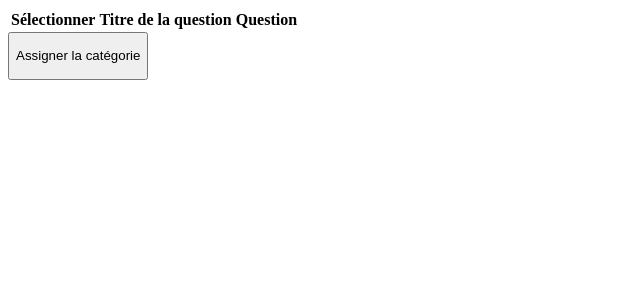
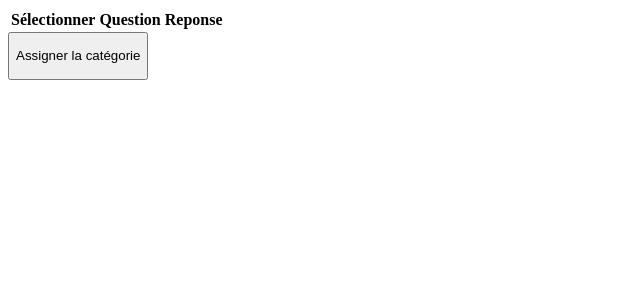
Before and after one commit to Simon-Herminet/memorii, a PHP site: page /questionWithoutCategory.php?id=1 in a window 1280 px wide. Shown: the top 300 px of the page, without its empty margins (0-640 px from the left). Run offline with PHP 8.4, Linux system fonts and the light colour scheme; data that the repository does not hold is empty.

Commit message:
retrait titre question, ajout catégorie a la place

```diff
--- a/Views/question/addQuestion.php
+++ b/Views/question/addQuestion.php
@@ -45,6 +45,7 @@
                     <h4>Catégorie :</h4>
                 </label>
                 <select id="category" class="catSelect" name="category_id">
+                    <option value="">Sélectionner une catégorie (facultatif)</option>
                     <?php foreach ($categories as $list) : ?>
                         <p>
                             <option value="<?php echo $list['id_category']; ?>">
--- a/Views/question/questionWithoutCategory.php
+++ b/Views/question/questionWithoutCategory.php
@@ -12,10 +12,10 @@ $title = "Ajouter des questions à la catégorie";
                     <p>Sélectionner</p>
                 </th>
                 <th>
-                    <p>Titre de la question</p>
+                    <p>Question</p>
                 </th>
                 <th>
-                    <p>Question</p>
+                    <p>Reponse </p>
                 </th>
             </tr>
         </thead>
@@ -26,14 +26,15 @@ $title = "Ajouter des questions à la catégorie";
                     <td class="tabQuestion">
                         <input type="checkbox" id="<?php echo $question['id_question']; ?>" name="id_question[]" value='<?php echo $question['id_question']; ?>'>
                     </td>
+
                     <td class="tabQuestion">
                         <p>
-                            <label for="titre_question"><?php echo $question['titre_question']; ?></label>
+                            <label for="<?php echo $question['id_question']; ?>"><?php echo $question['question_question']; ?></label>
                         </p>
                     </td>
                     <td class="tabQuestion">
                         <p>
-                            <label for="<?php echo $question['id_question']; ?>"><?php echo $question['question_question']; ?></label>
+                            <label for="titre_question"><?php echo $question['reponse_question']; ?></label>
                         </p>
                     </td>
                 </tr>
```
Also changed, not shown: Controllers/QuestionController.php (+3 -27 lines).
